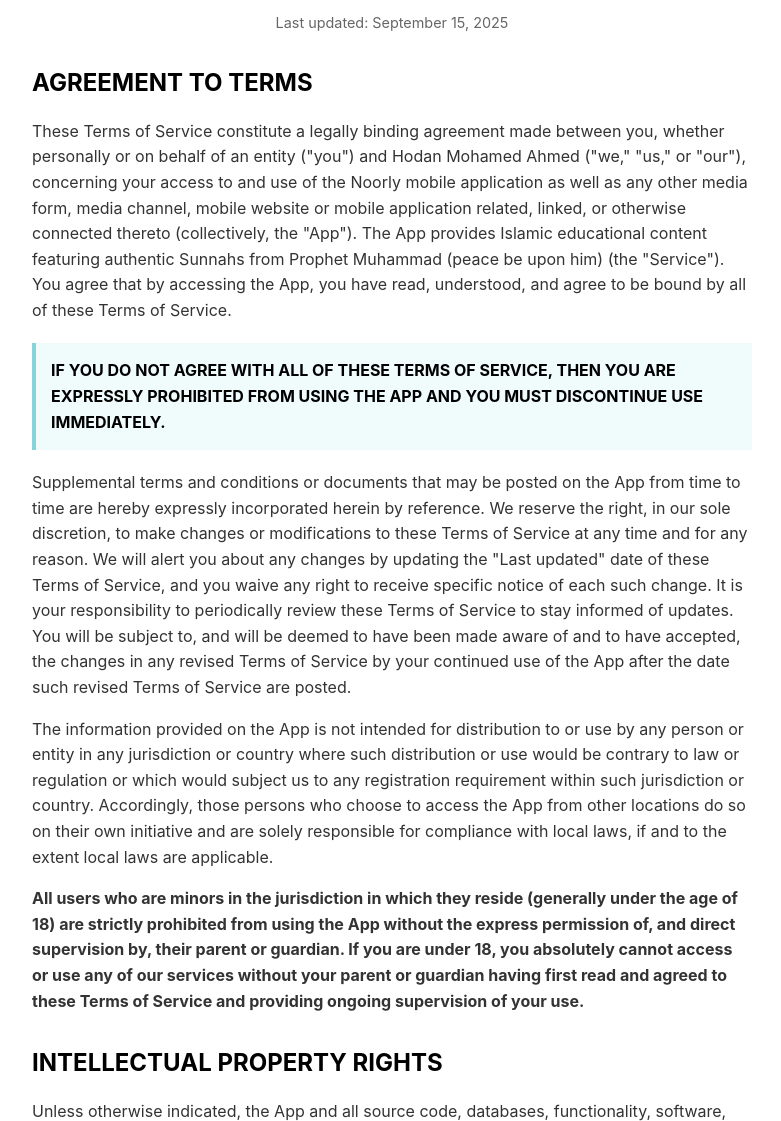
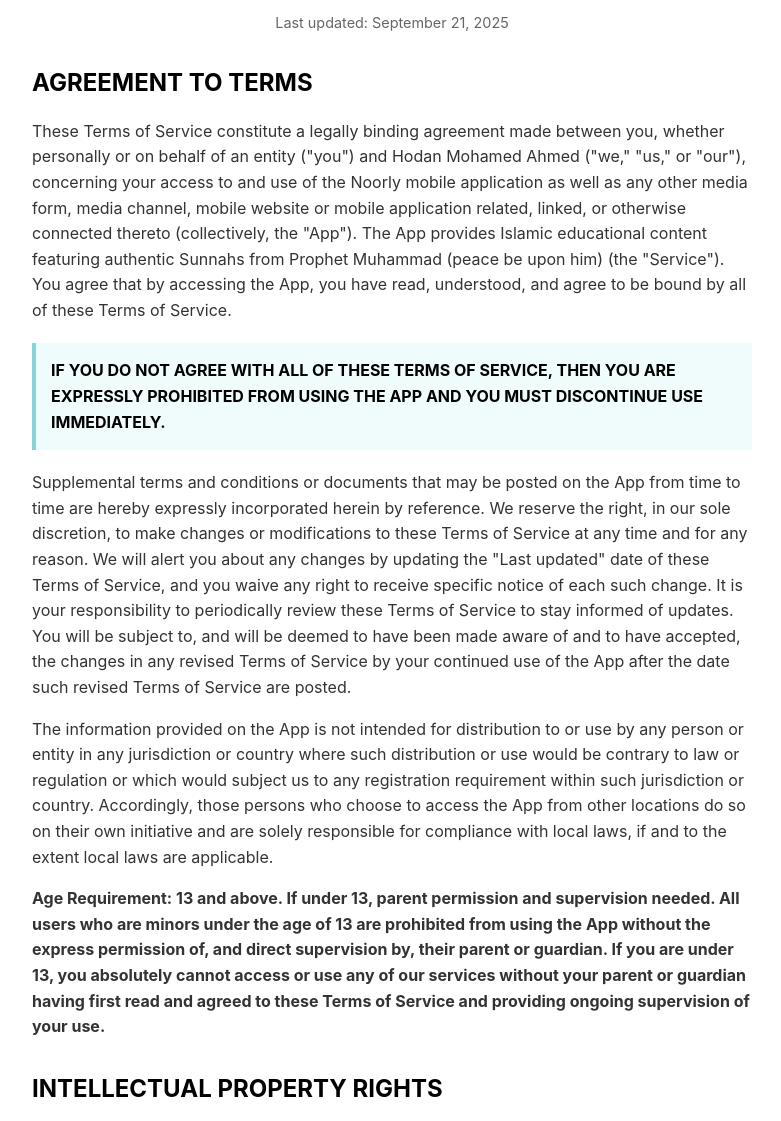
Before and after one commit to Noorly-App/terms, a plain HTML site: page index.html in a window 1280 px wide. Shown: the part 143-1264 px from the top of the page, without its empty margins (248-1029 px from the left). Drawn offline with Linux system fonts and the light colour scheme.

Commit message:
Update index.html

```diff
--- a/index.html
+++ b/index.html
@@ -81,7 +81,7 @@
 <body>
     <div class="container">
         <h1>NOORLY - TERMS OF SERVICE</h1>
-        <p class="date">Last updated: September 15, 2025</p>
+        <p class="date">Last updated: September 21, 2025</p>
 
         <h2>AGREEMENT TO TERMS</h2>
         <p>These Terms of Service constitute a legally binding agreement made between you, whether personally or on behalf of an entity ("you") and Hodan Mohamed Ahmed ("we," "us," or "our"), concerning your access to and use of the Noorly mobile application as well as any other media form, media channel, mobile website or mobile application related, linked, or otherwise connected thereto (collectively, the "App"). The App provides Islamic educational content featuring authentic Sunnahs from Prophet Muhammad (peace be upon him) (the "Service"). You agree that by accessing the App, you have read, understood, and agree to be bound by all of these Terms of Service.</p>
@@ -94,7 +94,7 @@
 
         <p>The information provided on the App is not intended for distribution to or use by any person or entity in any jurisdiction or country where such distribution or use would be contrary to law or regulation or which would subject us to any registration requirement within such jurisdiction or country. Accordingly, those persons who choose to access the App from other locations do so on their own initiative and are solely responsible for compliance with local laws, if and to the extent local laws are applicable.</p>
 
-        <p><strong>All users who are minors in the jurisdiction in which they reside (generally under the age of 18) are strictly prohibited from using the App without the express permission of, and direct supervision by, their parent or guardian. If you are under 18, you absolutely cannot access or use any of our services without your parent or guardian having first read and agreed to these Terms of Service and providing ongoing supervision of your use.</strong></p>
+        <p><strong>Age Requirement: 13 and above. If under 13, parent permission and supervision needed. All users who are minors under the age of 13 are prohibited from using the App without the express permission of, and direct supervision by, their parent or guardian. If you are under 13, you absolutely cannot access or use any of our services without your parent or guardian having first read and agreed to these Terms of Service and providing ongoing supervision of your use.</strong></p>
 
         <h2>INTELLECTUAL PROPERTY RIGHTS</h2>
         <p>Unless otherwise indicated, the App and all source code, databases, functionality, software, website designs, audio, video, text, photographs, and graphics on the App (collectively, the "Content") and the trademarks, service marks, and logos contained therein (the "Marks") are owned or controlled by us or licensed to us, and are protected by copyright and trademark laws and various other intellectual property rights and unfair competition laws of Norway, the European Union, and international conventions. The Content and the Marks are provided on the App "AS IS" for your information and personal use only. Except as expressly provided in these Terms of Service, no part of the App and no Content or Marks may be copied, reproduced, aggregated, republished, uploaded, posted, publicly displayed, encoded, translated, transmitted, distributed, sold, licensed, or otherwise exploited for any commercial purpose whatsoever, without our express prior written permission.</p>
@@ -102,7 +102,7 @@
         <p>Provided that you are eligible to use the App, you are granted a limited license to access and use the App and to download or print a copy of any portion of the Content to which you have properly gained access solely for your personal, non-commercial use. We reserve all rights not expressly granted to you in and to the App, the Content and the Marks.</p>
 
         <h2>USER REPRESENTATIONS</h2>
-        <p>By using the App, you represent and warrant that: (1) you have the legal capacity and you agree to comply with these Terms of Service; (2) you are not a minor in the jurisdiction in which you reside, or if a minor, you have received express parental permission and ongoing supervision to use the App; (3) you will not access the App through automated or non-human means, whether through a bot, script or otherwise; (4) you will not use the App for any illegal or unauthorized purpose; (5) your use of the App will not violate any applicable law or regulation; (6) you will not use the App in any manner that contradicts Islamic principles and values; and (7) you understand this is an educational tool and will consult qualified Islamic scholars for specific religious guidance.</p>
+        <p>By using the App, you represent and warrant that: (1) you have the legal capacity and you agree to comply with these Terms of Service; (2) you are not under the age of 13, or if under 13, you have received express parental permission and ongoing supervision to use the App; (3) you will not access the App through automated or non-human means, whether through a bot, script or otherwise; (4) you will not use the App for any illegal or unauthorized purpose; (5) your use of the App will not violate any applicable law or regulation; (6) you will not use the App in any manner that contradicts Islamic principles and values; and (7) you understand this is an educational tool and will consult qualified Islamic scholars for specific religious guidance.</p>
 
         <p>If you provide any information that is untrue, inaccurate, not current, or incomplete, or if you violate any of these representations, we have the right to suspend or terminate your access and refuse any and all current or future use of the App (or any portion thereof).</p>
 
```
